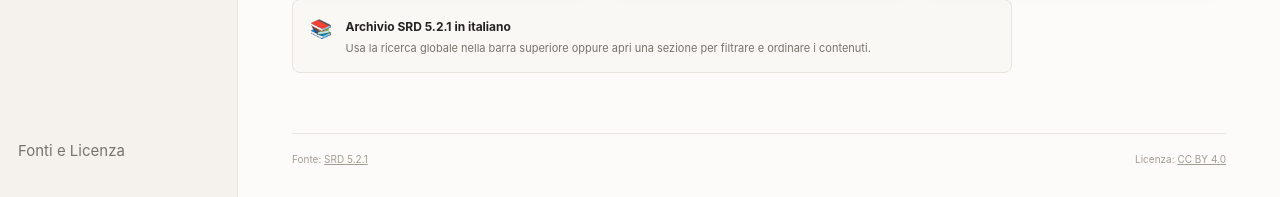
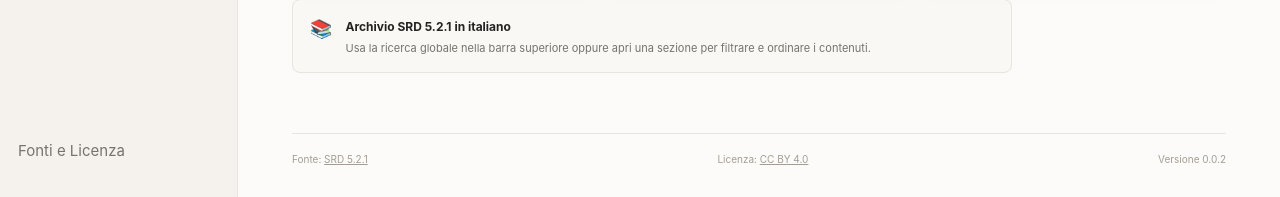
Before and after one commit to andreagaspari/italian-srd-archive, a PHP site: page / in a window 1280 px wide. Shown: the part 838-1035 px from the top of the page. Run offline with PHP 8.4, Linux system fonts and the light colour scheme.

Commit message:
feat: Aggiunta della costante APP_VERSION per visualizzare la versione corrente dell'applicazione nel frontend

```diff
--- a/includes/bootstrap.php
+++ b/includes/bootstrap.php
@@ -1,6 +1,11 @@
 <?php
 
 declare(strict_types=1);
+
+/**
+ * Current application version displayed in the frontend.
+ */
+const APP_VERSION = '0.0.2';
 
 require __DIR__ . '/helpers.php';
 require __DIR__ . '/data-loader.php';
--- a/templates/partials/footer.php
+++ b/templates/partials/footer.php
@@ -1,6 +1,7 @@
 <footer class="page-footer" id="fonti">
     <span>Fonte: <a href="https://www.dndbeyond.com/srd" target="_blank" rel="noopener noreferrer">SRD 5.2.1</a></span>
     <span>Licenza: <a href="https://creativecommons.org/licenses/by/4.0/legalcode" target="_blank" rel="noopener noreferrer">CC BY 4.0</a></span>
+    <span>Versione <?= e(APP_VERSION) ?></span>
 </footer>
 
 <dialog class="source-dialog" id="source-dialog" aria-labelledby="source-dialog-title">
```
